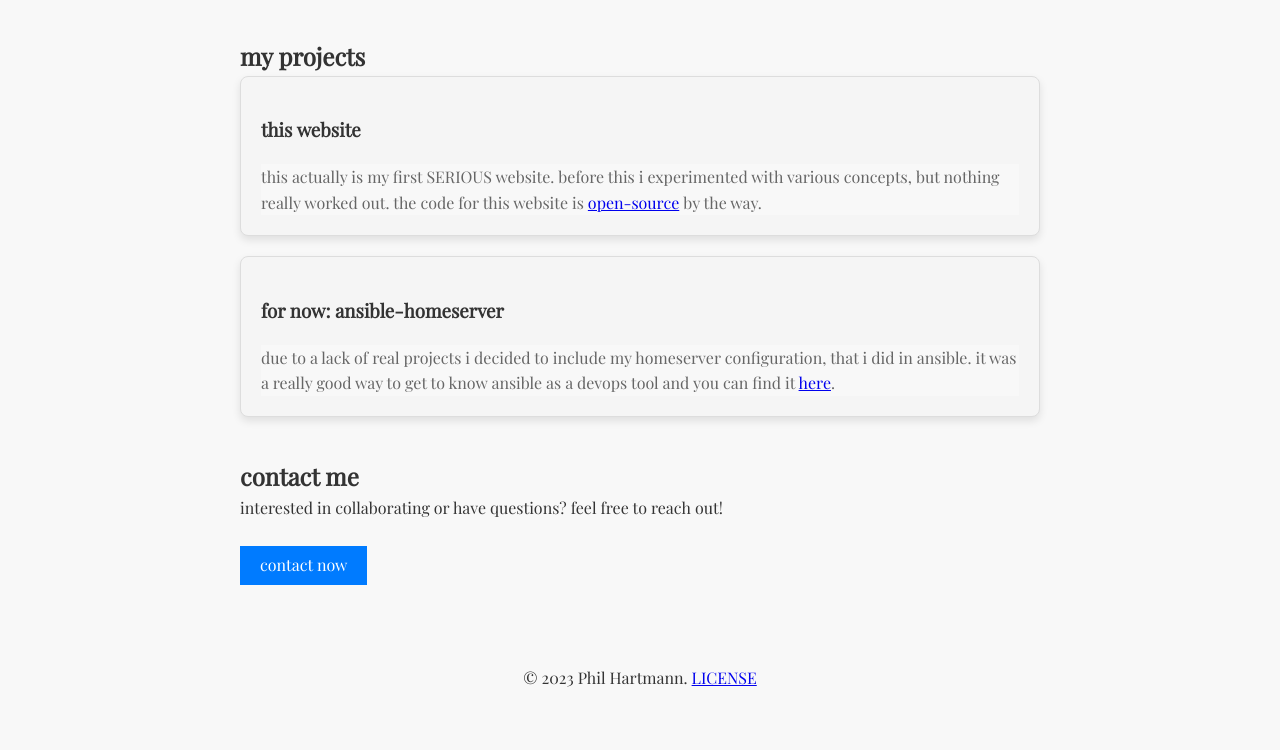
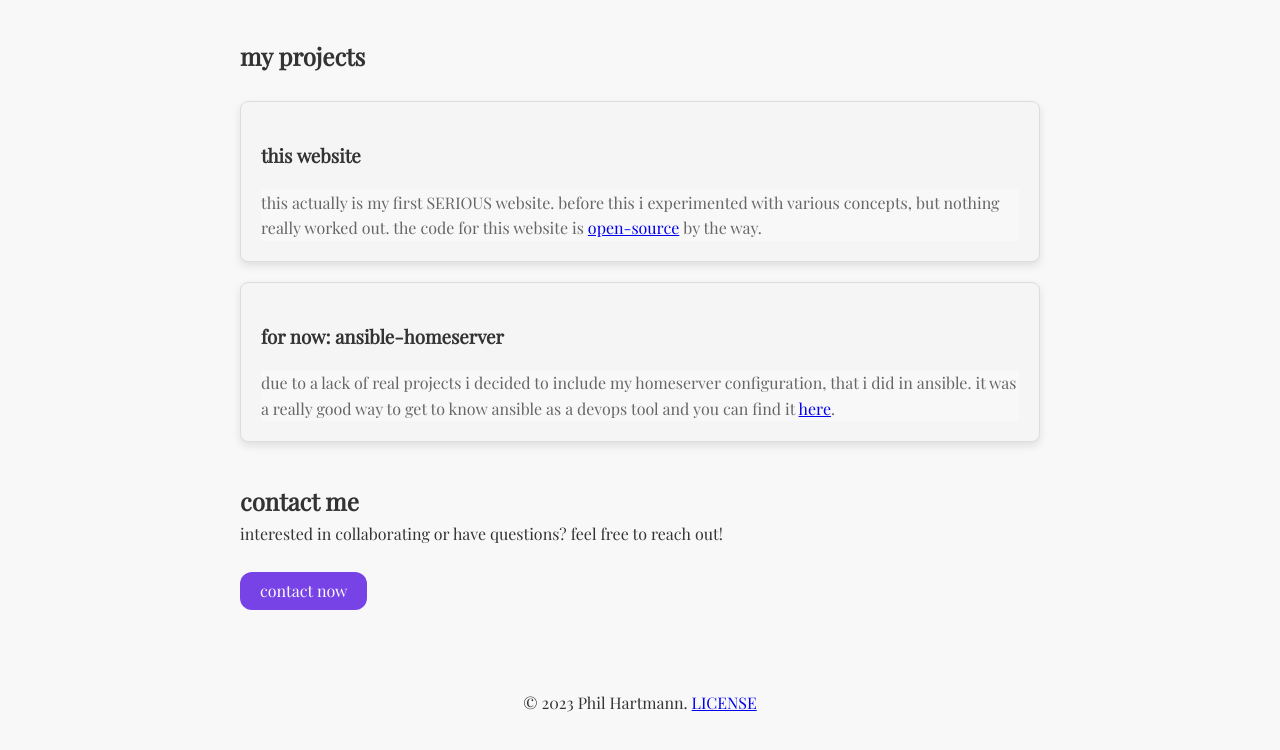
Before and after one commit to phneutral26/personal-website, a website built with Parcel: page index.html in a window 1280 px wide. Shown: the part 264-1014 px from the top of the page. Built offline with nearby package versions, Linux system fonts and the light colour scheme; a web font is replaced by a local one.

Commit message:
fix colorscheme

```diff
--- a/css/main.css
+++ b/css/main.css
@@ -4,6 +4,7 @@
 /* Light Color Scheme */
 :root {
   --background-color: #f8f8f8;
+  --purple: #7843E6L;
   --text-color: #333;
   --link-color: #007bff;
   --link-hover-color: #0056b3;
@@ -110,11 +111,13 @@ footer {
 button {
   padding: 10px 20px;
   font-size: 16px;
-  background-color: var(--link-color);
+  background-color: #7843E6;
   color: white;
   border: none;
   cursor: pointer;
+  border-radius: 12px;
 }
+
 
 .project-card {
   background-color: #f5f5f5;
--- a/index.html
+++ b/index.html
@@ -28,7 +28,7 @@
       </section>
 
       <section class="section">
-        <h2>my projects</h2>
+        <h2>my projects</h2><br>
         <!-- Add your featured projects here -->
         <div class="project-card">
           <h3>this website</h3>
@@ -50,7 +50,7 @@
         <h2>contact me</h2>
         <p>interested in collaborating or have questions? feel free to reach out!</p>
         <br>
-        <button onclick="showContactForm()">contact now</button>
+        <button id="button-contact" onclick="showContactForm()">contact now</button>
       </section>
     </div>
 
```
